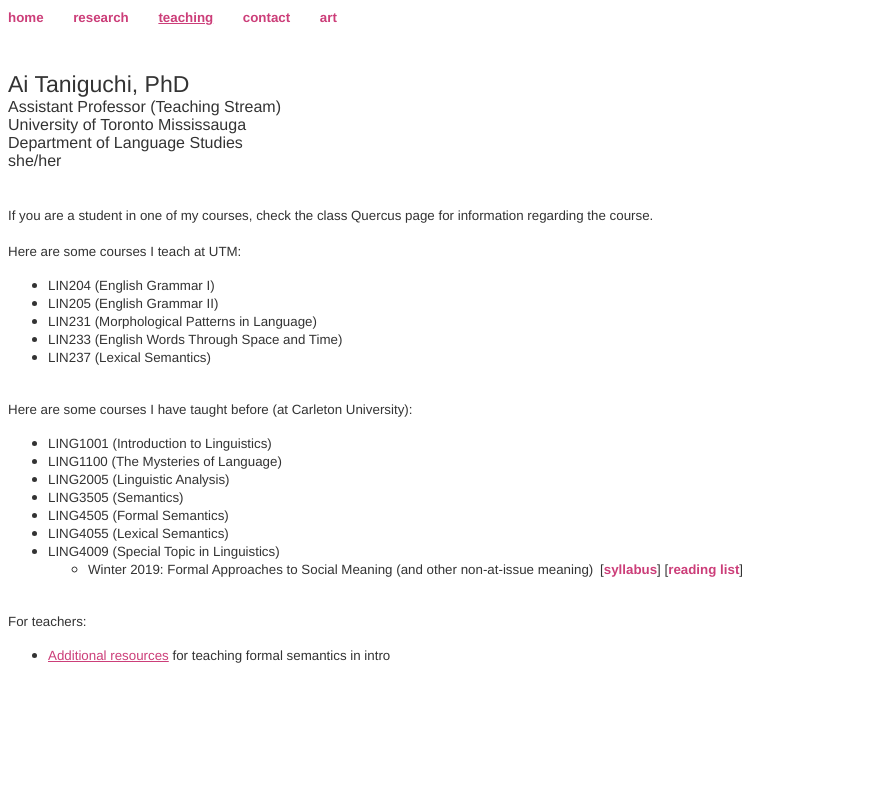
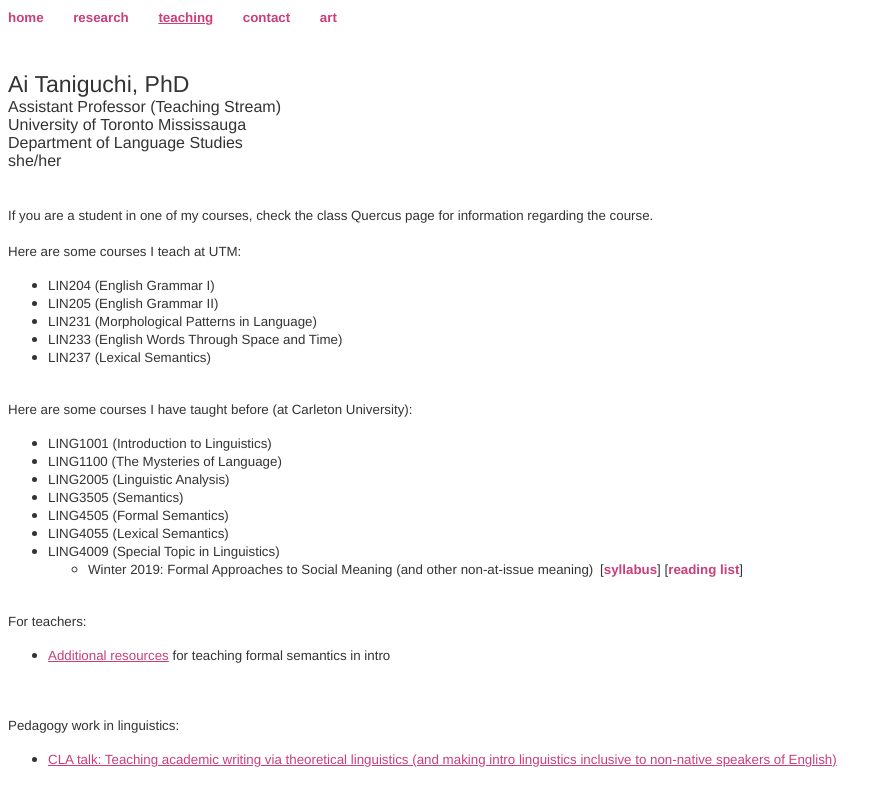
Before and after one commit to aitaniguchi/aitaniguchi.github.io, a plain HTML site: page teaching.html in a window 1280 px wide. Shown: the whole page, without its empty margins (0-892 px from the left). Drawn offline with Linux system fonts and the light colour scheme.

Commit message:
website update

```diff
--- a/teaching.html
+++ b/teaching.html
@@ -61,10 +61,21 @@ Here are some courses I have taught before (at Carleton University):<br>
   </ul>
 </ul><br>
 <small style="font-family: Helvetica,Arial,sans-serif;"><span style="color: rgb(51, 51, 51);">For teachers:</span></small><br>
+
 <ul style="font-family: Helvetica,Arial,sans-serif;">
 <li><small><a href="https://aitaniguchi.github.io/teaching-resources.html">Additional resources</a> for teaching formal semantics in intro <br>
 </small></li>
 </ul>
 <br>
 
+<br>
+<small style="font-family: Helvetica,Arial,sans-serif;"><span style="color: rgb(51, 51, 51);">Pedagogy work in linguistics:</span></small><br>
+
+<ul style="font-family: Helvetica,Arial,sans-serif;">
+<li><small><a href="https://aitaniguchi.github.io/taniguchi-cla2021-academicwriting.pdf">CLA talk: Teaching academic writing via theoretical linguistics (and making intro linguistics inclusive to non-native speakers of English)</a>  <br>
+</small></li>
+</ul>
+
+<br>
+
 </body></html>
```
Also changed, not shown: 5 other files.
